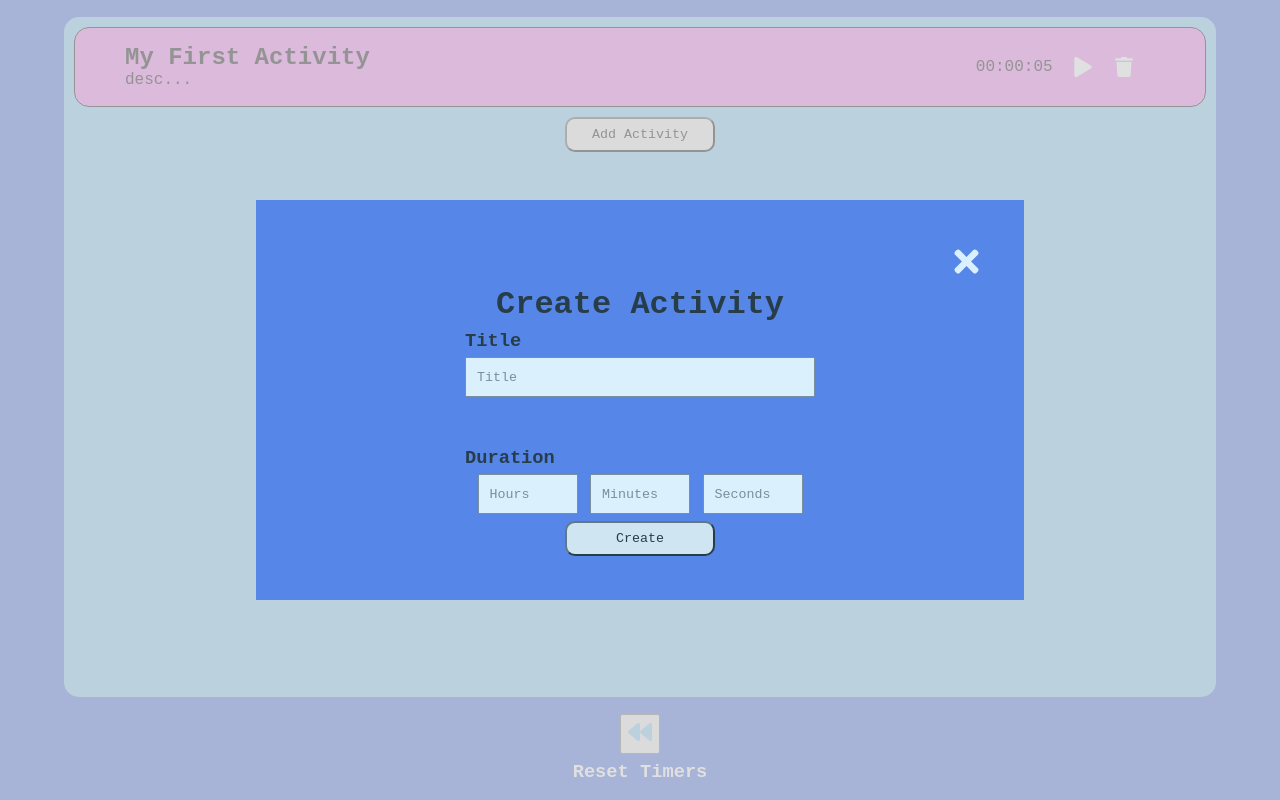
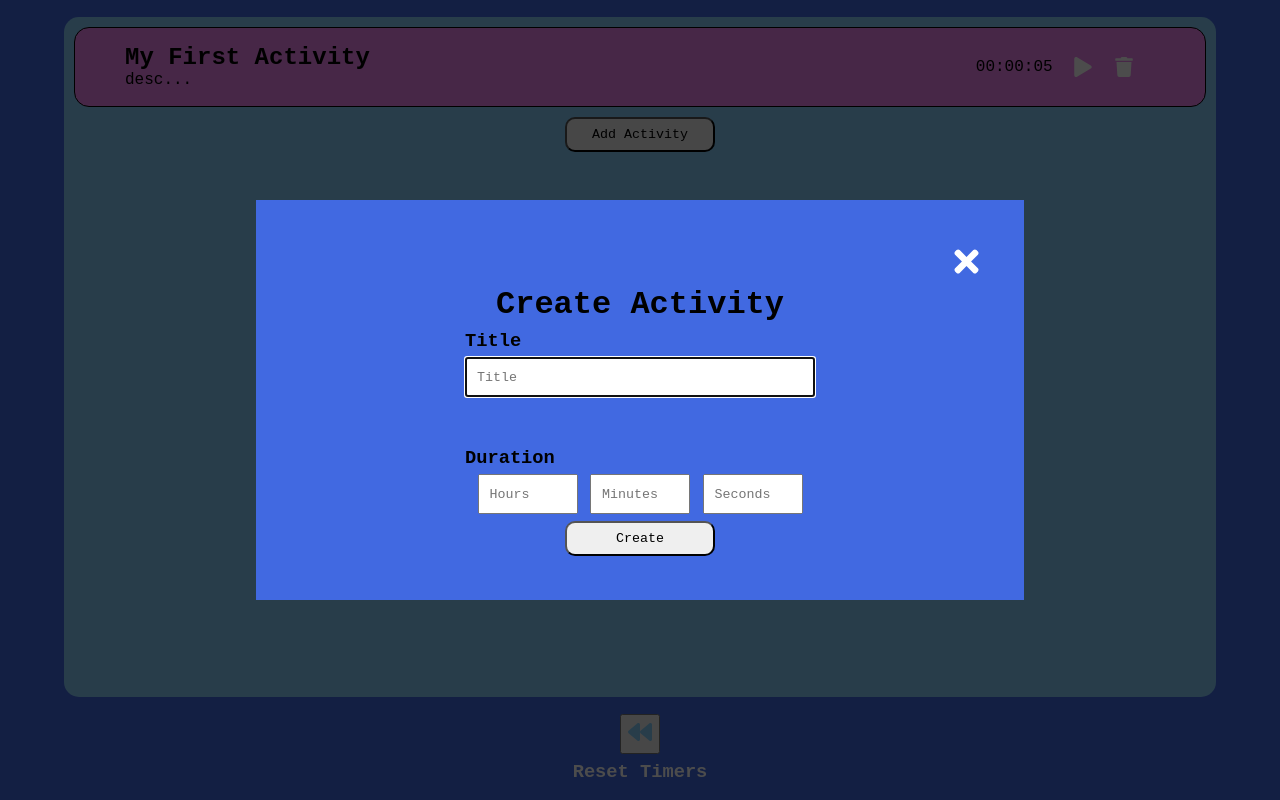
Before and after one commit to MichaelWearing/daily-task-planner, a React (Create React App) app: page / in a window 1280 px wide. Both pictures are taken after a click on the button "Add Activity". Built offline with nearby package versions, Linux system fonts and the light colour scheme.

Commit message:
Ensure a user inputs all data fields on activity creation

```diff
--- a/src/App.js
+++ b/src/App.js
@@ -9,8 +9,6 @@ import ActivityCreation from "./components/ActivityCreation/ActivityCreation";
 // Reset button for each activity ??
 //
 // Edit Button
-//
-// User Input, need to add all boxes and correctly
 //
 
 const App = () => {
--- a/src/components/ActivityCreation/ActivityCreation.js
+++ b/src/components/ActivityCreation/ActivityCreation.js
@@ -27,9 +27,29 @@ const ActivityCreation = ({
   const minutesRef = useRef();
   const hoursRef = useRef();
 
+  const invalidInput = (ref) => {
+    ref.current.focus();
+    ref.current.style.border = "5px solid red";
+  };
+
   const createActivity = () => {
-    // Add a check for title and duration being empty
-    // Setup so timer takes a valid time
+    // Perform Checks to make sure all fields are filled in
+    if (titleRef.current.value.length === 0) {
+      invalidInput(titleRef);
+      return;
+    }
+    if (hoursRef.current.value.length === 0) {
+      invalidInput(hoursRef);
+      return;
+    }
+    if (minutesRef.current.value.length === 0) {
+      invalidInput(minutesRef);
+      return;
+    }
+    if (secondsRef.current.value.length === 0) {
+      invalidInput(secondsRef);
+      return;
+    }
 
     setDailyActivities([
       ...dailyActivities,
@@ -74,7 +94,7 @@ const ActivityCreation = ({
           <InputWrapper>
             <InputInnerWrapper>
               <InputHeader>Title</InputHeader>
-              <Input ref={titleRef} type="text" placeholder="Title" />
+              <Input autoFocus ref={titleRef} type="text" placeholder="Title" />
             </InputInnerWrapper>
             <InputInnerWrapper>
               <InputHeader>Duration</InputHeader>
--- a/src/components/ActivityCreation/ActivityCreation.styles.js
+++ b/src/components/ActivityCreation/ActivityCreation.styles.js
@@ -2,13 +2,11 @@ import styled from "styled-components";
 import { FaTimes } from "react-icons/fa";
 
 export const Wrapper = styled.div`
-  background-color: lightgray;
+  background-color: rgba(0, 0, 0, 0.7);
 
   position: absolute;
   height: 100vh;
   width: 100vw;
-
-  opacity: 0.7;
 
   display: flex;
   align-items: center;
@@ -17,6 +15,7 @@ export const Wrapper = styled.div`
 
 export const InnerWrapper = styled.div`
   background-color: royalblue;
+  opacity: 1;
 
   height: 50vh;
   width: 60vw;
--- a/src/components/Timer/Timer.js
+++ b/src/components/Timer/Timer.js
@@ -13,12 +13,6 @@ const Timer = ({
   setTimerComplete,
   refresh,
 }) => {
-  //
-  //
-  // If we hit the reset button, we utilize duration to get the starting time
-  //
-  //
-
   const [remainingSeconds, setRemainingSeconds] = useState(
     remainingTime.seconds
   );
@@ -36,6 +30,7 @@ const Timer = ({
     setRemainingSeconds(duration.seconds);
     setTimerComplete(false);
     setStartTimer(false);
+    // eslint-disable-next-line
   }, [refresh]);
 
   // Timers tick down every second
@@ -93,6 +88,7 @@ const Timer = ({
     }, 1000);
 
     return () => clearInterval(timerTick);
+    // eslint-disable-next-line
   }, [remainingSeconds, startTimer]);
 
   const deleteActivity = () => {
@@ -101,6 +97,8 @@ const Timer = ({
     const updatedActivityArray = dailyActivities.filter((currentActivity) => {
       if (currentActivity.id !== id) {
         return currentActivity;
+      } else {
+        return false;
       }
     });
 
```
